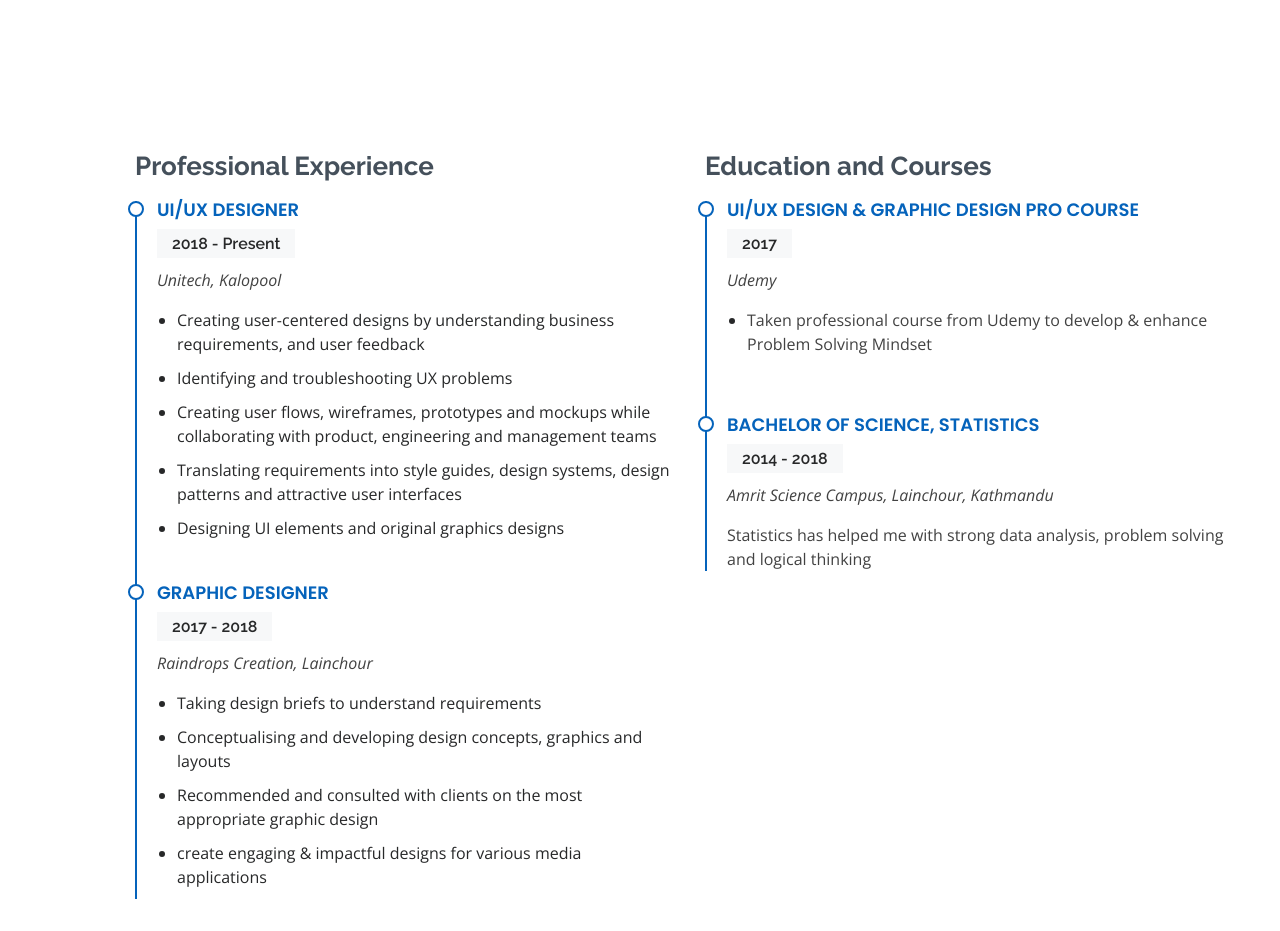
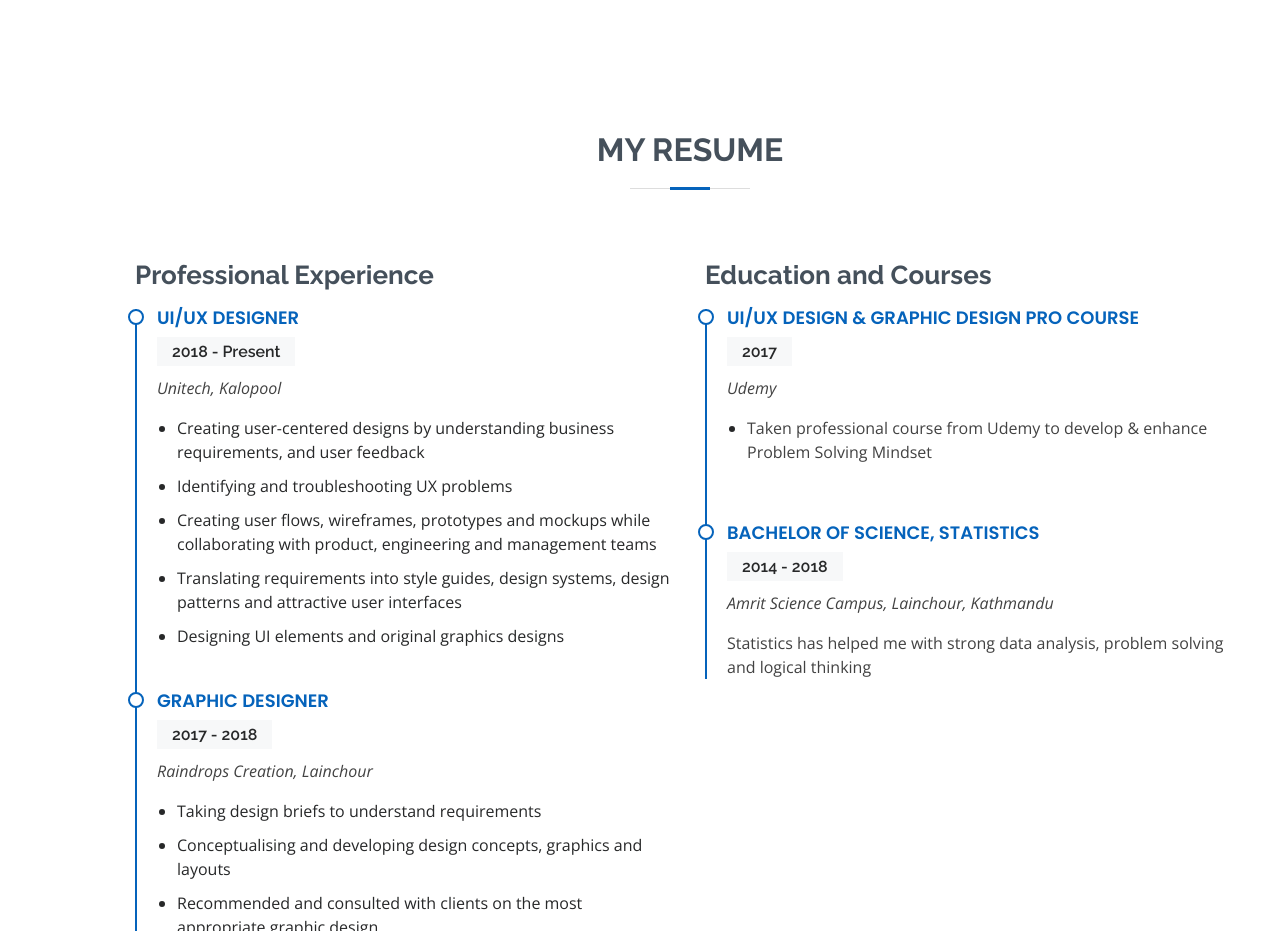
Before and after one commit to semantakarki/semantakarki.github.io, a plain HTML site: page index.html in a window 1280 px wide. Shown: the part 4940-5871 px from the top of the page. Drawn offline with nearby package versions, Linux system fonts and the light colour scheme.

Commit message:
resume title add

```diff
--- a/index.html
+++ b/index.html
@@ -672,6 +672,12 @@
     <!-- ======= Resume Section ======= -->
     <section id="resume" class="resume">
       <div class="container" data-aos="fade-up">
+        <div class="section-title">
+          <h2>My Resume</h2>
+          <!-- <p>Magnam dolores commodi suscipit. Necessitatibus eius consequatur ex aliquid fuga eum quidem. Sit sint
+            consectetur velit. Quisquam quos quisquam cupiditate. Et nemo qui impedit suscipit alias ea. Quia fugiat sit
+            in iste officiis commodi quidem hic quas.</p> -->
+        </div>
 
 
 
```
